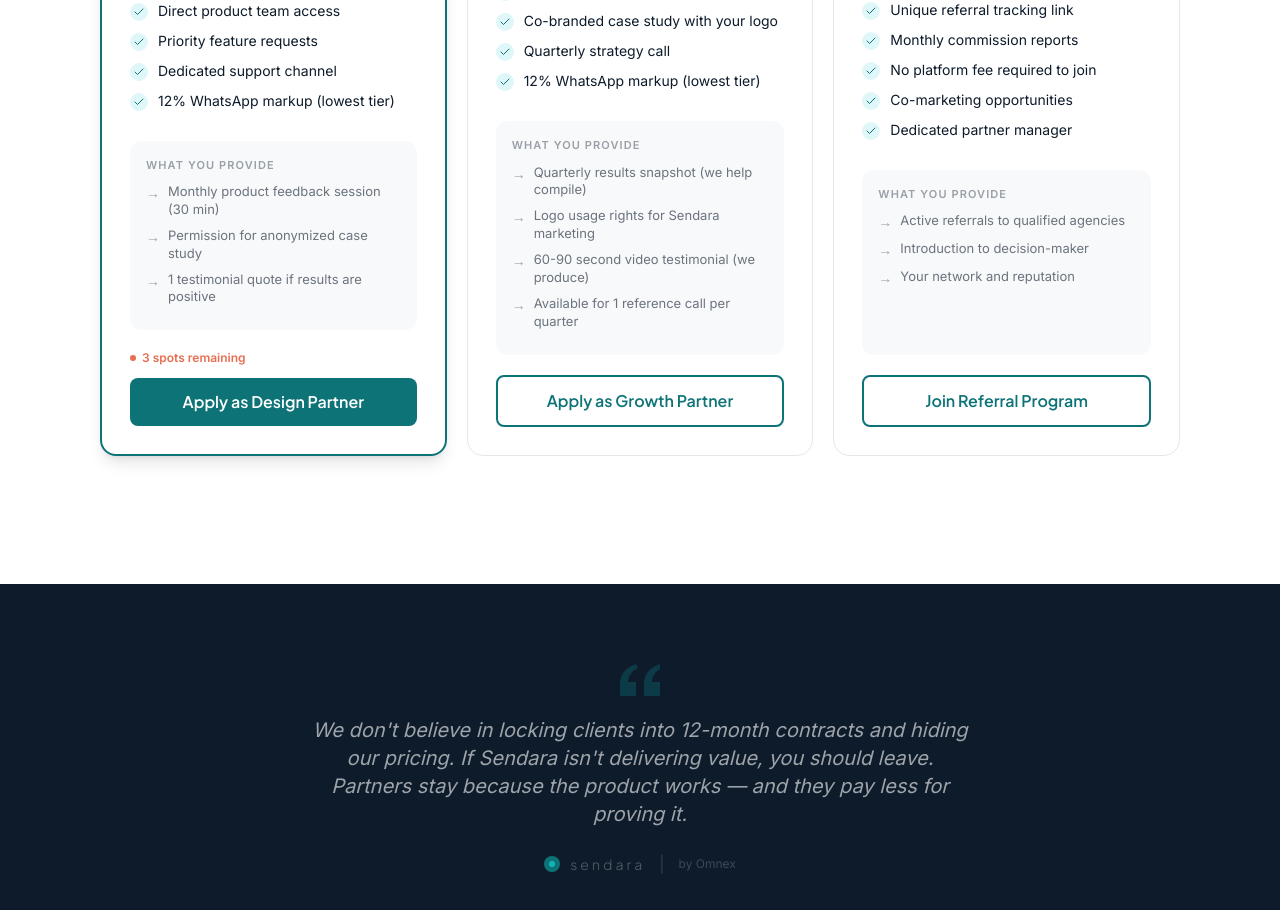
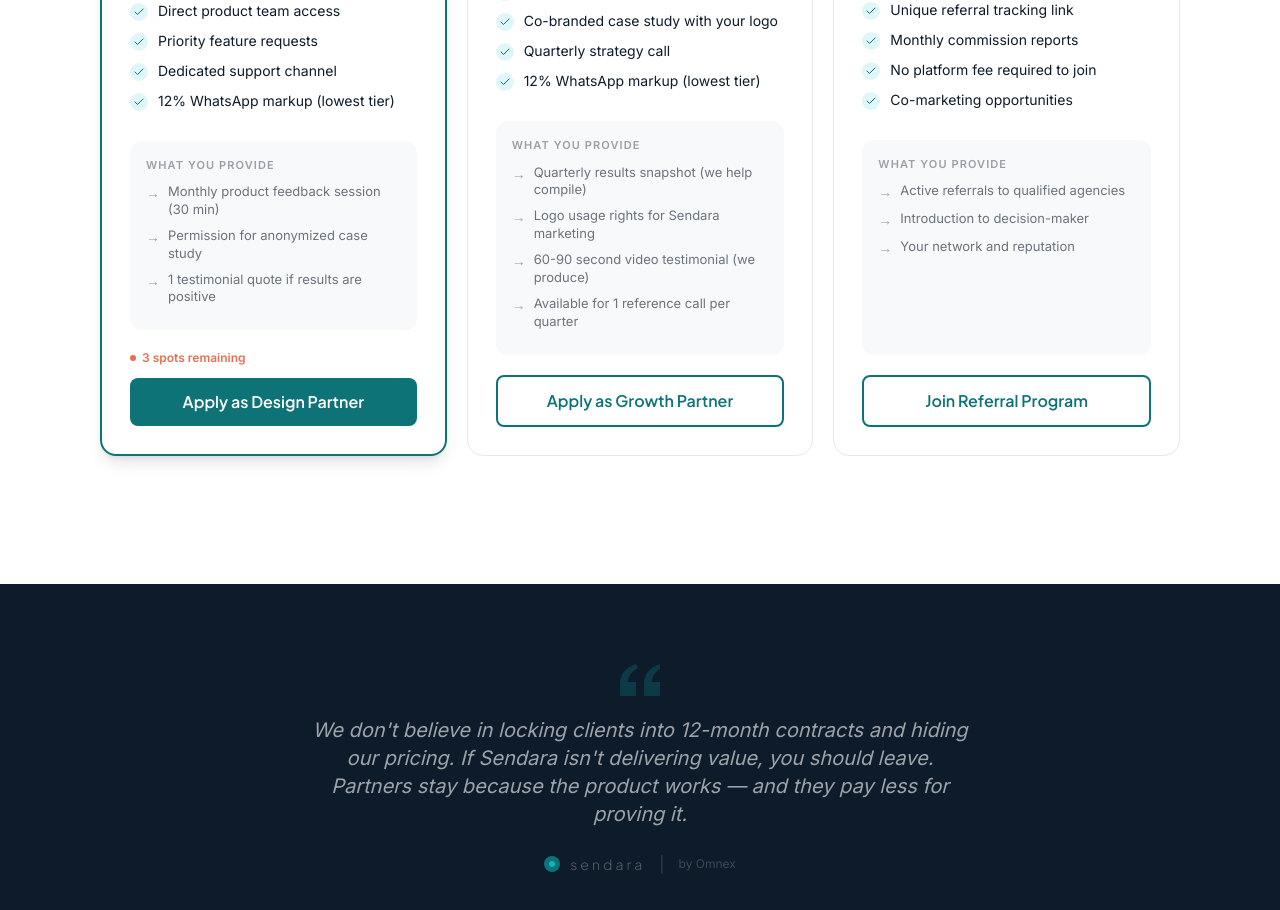
Before and after one commit to corporate-keyboard/sendara-marketing, a Next.js app: page /partners in a window 1280 px wide. Shown: the part 2060-2970 px from the top of the page. Built offline with nearby package versions, Linux system fonts and the light colour scheme.

Commit message:
fix: remove dedicated partner manager from referral tier

```diff
--- a/src/components/sections/PartnersContent.tsx
+++ b/src/components/sections/PartnersContent.tsx
@@ -73,7 +73,6 @@
       "Monthly commission reports",
       "No platform fee required to join",
       "Co-marketing opportunities",
-      "Dedicated partner manager",
     ],
     youGive: [
       "Active referrals to qualified agencies",
```
